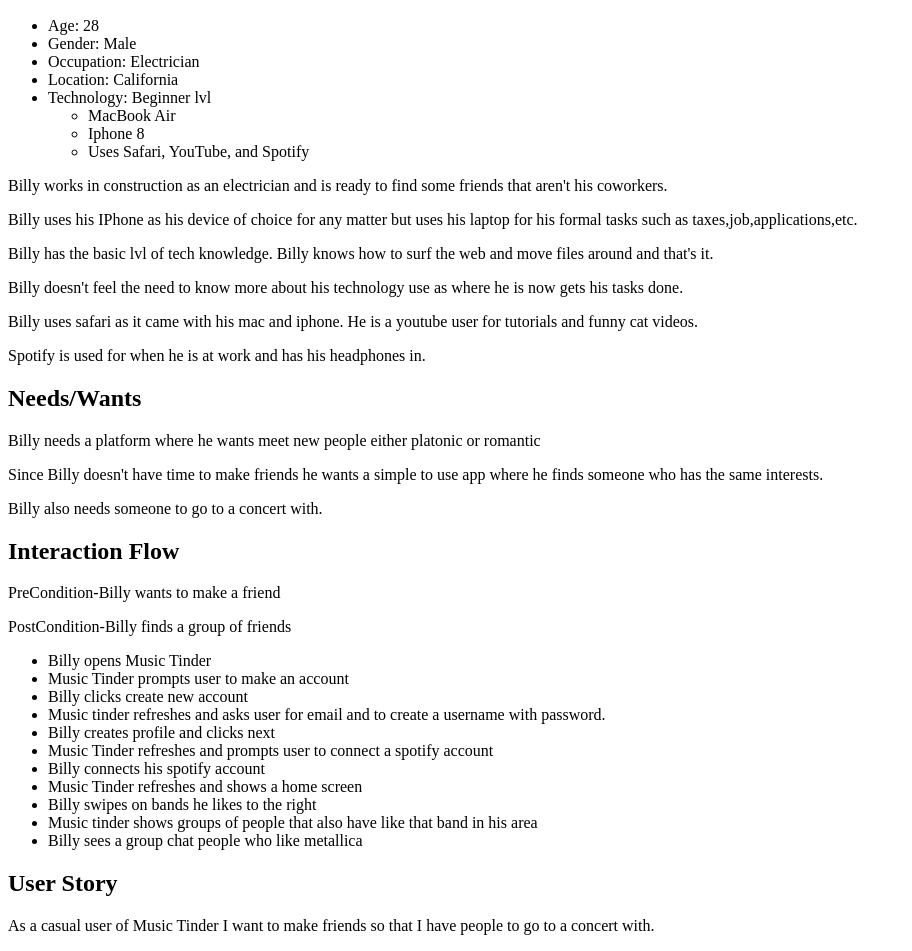
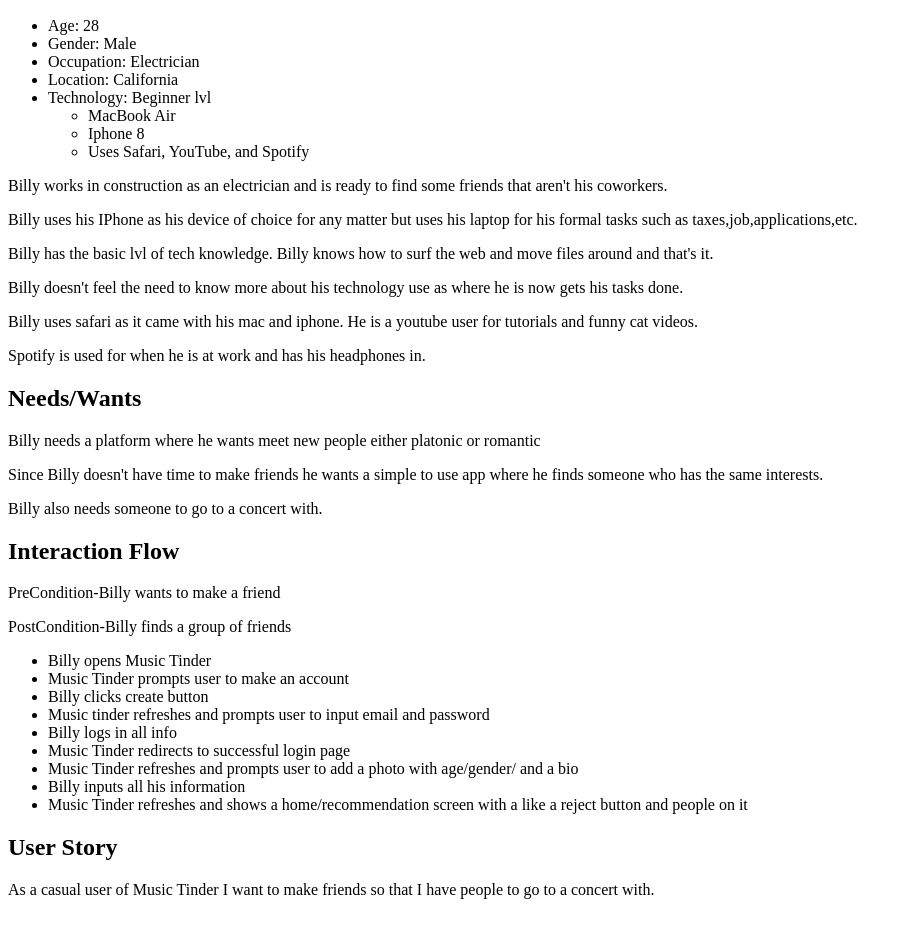
Before and after one commit to The-Octonauts/MusicTinder, a plain HTML site: page documentation/Bob.html in a window 1280 px wide. Shown: the part 110-1061 px from the top of the page, without its empty margins (0-912 px from the left). After the commit the page ends 1025 px from the top, so only its background shows below. Drawn offline with Linux system fonts and the light colour scheme.

Commit message:
updated Bob and added wireframe

```diff
--- a/documentation/Bob.html
+++ b/documentation/Bob.html
@@ -61,15 +61,13 @@
         <ul>
             <li>Billy opens Music Tinder</li>
             <li>Music Tinder prompts user to make an account</li>
-            <li>Billy clicks create new account</li>
-            <li>Music tinder refreshes and asks user for email and to create a username with password.</li>
-            <li>Billy creates profile and clicks next</li>
-            <li>Music Tinder refreshes and prompts user to connect a spotify account</li>
-            <li>Billy connects his spotify account</li>
-            <li>Music Tinder refreshes and shows a home screen</li>
-            <li>Billy swipes on bands he likes to the right</li>
-            <li>Music tinder shows groups of people that also have like that band in his area</li>
-            <li>Billy sees a group chat people who like metallica</li>
+            <li>Billy clicks create button</li>
+            <li>Music tinder refreshes and prompts user to input email and password</li>
+            <li>Billy logs in all info</li>
+            <li>Music Tinder redirects to successful login page</li>
+            <li>Music Tinder refreshes and prompts user to add a photo with age/gender/ and a bio</li>
+            <li>Billy inputs all his information</li>
+            <li>Music Tinder refreshes and shows a home/recommendation screen with a like a reject button and people on it</li>
         </ul>
         <h1>User Story</h1>
         <p>As a casual user of Music Tinder I want to make friends so that I have people to go to a concert with.</p>
```
Also changed, not shown: documentation/wireframeMT.png (added).
